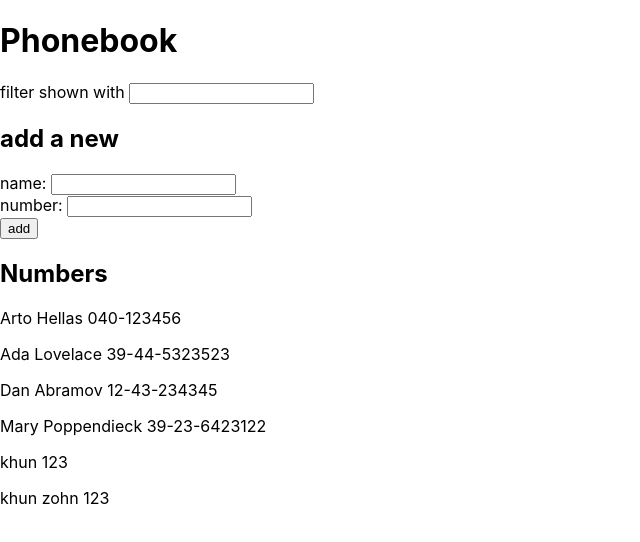
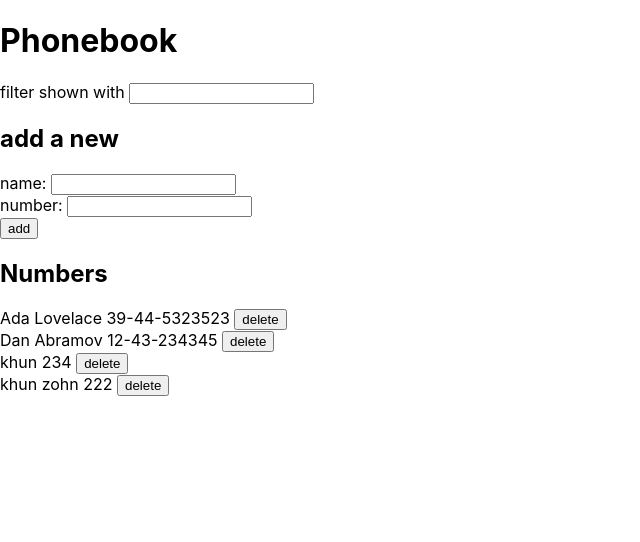
Before and after one commit to khunzohn/fullstack-course, a React (Create React App) app in the folder part2/phonebook/: page / in a window 1280 px wide. Shown: the top 542 px of the page, without its empty margins (0-640 px from the left). Built offline with nearby package versions, Linux system fonts and the light colour scheme; data requests are answered from the project's data file.

Commit message:
finish 2.18

```diff
--- a/part2/phonebook/db.json
+++ b/part2/phonebook/db.json
@@ -1,10 +1,5 @@
 {
   "persons": [
-    {
-      "name": "Arto Hellas",
-      "number": "040-123456",
-      "id": 1
-    },
     {
       "name": "Ada Lovelace",
       "number": "39-44-5323523",
@@ -16,19 +11,14 @@
       "id": 3
     },
     {
-      "name": "Mary Poppendieck",
-      "number": "39-23-6423122",
+      "name": "khun",
+      "number": "234",
       "id": 4
     },
     {
-      "name": "khun",
-      "number": "123",
+      "name": "khun zohn",
+      "number": "222",
       "id": 5
-    },
-    {
-      "name": "khun zohn",
-      "number": "123",
-      "id": 6
     }
   ]
 }
--- a/part2/phonebook/src/App.js
+++ b/part2/phonebook/src/App.js
@@ -27,7 +27,18 @@
   const addPerson = (event) => {
     event.preventDefault()
     if(persons.map(value => value.name).includes(newName)) {
-      alert(`${newName} is already added to phonebook`)
+      if(window.confirm(`${newName} is already added to phonebook, replace the old number with a new one?`)) {
+        let person = persons.find(p => p.name.toLowerCase() === newName.toLowerCase())
+        let updatedPerson = {...person, number: newNumber}
+
+        personService
+          .update(updatedPerson.id, updatedPerson)
+          .then(updatedPerson => {
+            setPersons(persons.map(p => p.id === updatedPerson.id ? updatedPerson : p))
+            setNewName('')
+            setNewNumber('')
+          })
+      }
     } else {
       const personObject = {
         name: newName,
@@ -39,6 +50,7 @@
         .then(addedPerson => {
           setPersons(persons.concat(addedPerson))
           setNewName('')
+          setNewNumber('')
         })
     }
   }
@@ -58,6 +70,17 @@
     setNewKeyword(event.target.value)
   }
 
+  const handleDelete = (person) => {
+    if(window.confirm(`Delete ${person.name}?`)) {
+      personService
+        .remove(person.id)
+        .then(res => {
+          console.log(`deleted`,res);
+          setPersons(persons.filter(p => p.id !== person.id))
+        })
+    }
+  }
+
   return (
     <div>
       <h1>Phonebook</h1>
@@ -69,7 +92,7 @@
 
       <h2>Numbers</h2>
 
-      <Persons personsToShow={personsToShow}/>
+      <Persons personsToShow={personsToShow} handleDelete={handleDelete}/>
     </div>
   )
 }
--- a/part2/phonebook/src/components/Persons.js
+++ b/part2/phonebook/src/components/Persons.js
@@ -1,7 +1,15 @@
 import React from 'react'
 
-const Persons = ({personsToShow}) => {
-    return <div>{personsToShow.map(value => <p key={value.id}>{value.name} {value.number}</p>)}</div>
+const Persons = ({personsToShow, handleDelete}) => {
+    return (
+        <div>
+            {personsToShow.map(value =>
+                <div key={value.id}>
+                    {value.name} {value.number} <button onClick={() => handleDelete(value)}>delete</button>
+                </div>)
+            }
+        </div>
+    )
 }
 
 export default Persons
--- a/part2/phonebook/src/services/persons.js
+++ b/part2/phonebook/src/services/persons.js
@@ -20,4 +20,10 @@
         .then(respone => respone.data)
 }
 
-export default {getAll , create, update}
+const remove = (id) => {
+    return axios
+        .delete(`${baseUrl}/${id}`)
+        .then(response => response.data)
+}
+
+export default {getAll , create, update, remove}
```
